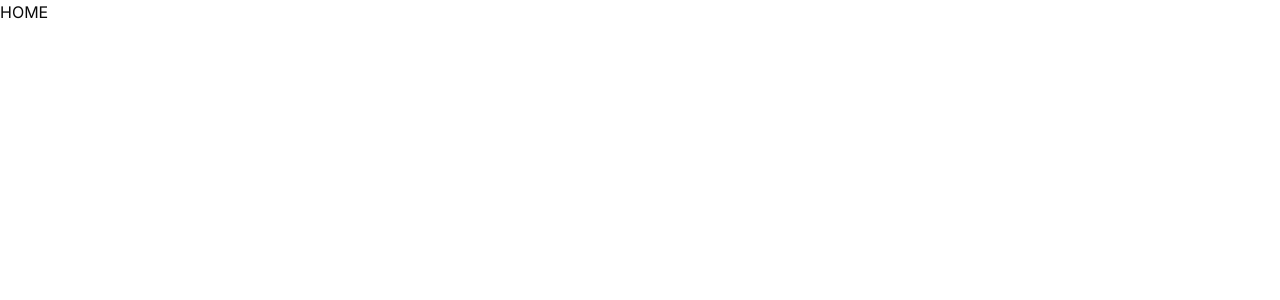
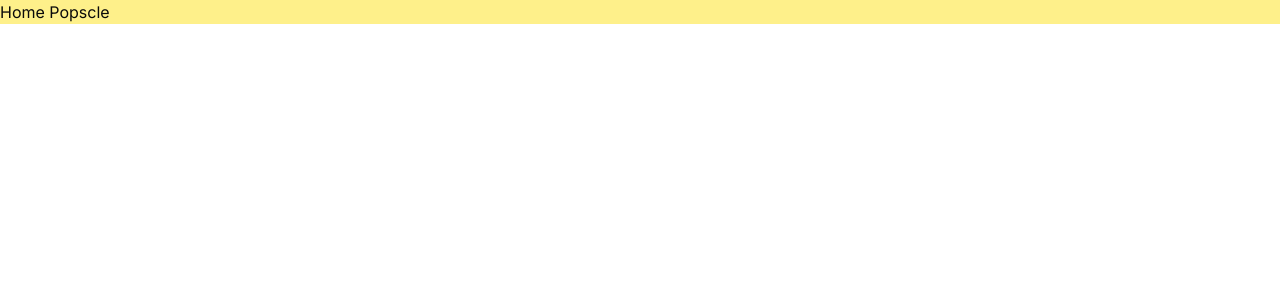
Before and after one commit to Ami-Sukumar01/Carbyte-Academy, a Next.js app: page /home in a window 1280 px wide. Shown: the top 300 px of the page. Built offline with nearby package versions, Linux system fonts and the light colour scheme.

Commit message:
add group for landing page

```diff
--- /dev/null
+++ b/app/(landing-page)/about/layout.tsx
@@ -0,0 +1,12 @@
+export default function AboutLayout({ children }: { children: React.ReactNode }) {
+
+  return (
+
+    // <html>
+    <main className="bg-slate-400 w-full h-full">
+      {children}
+    </main>
+
+
+  )
+}
--- /dev/null
+++ b/app/(landing-page)/about/page.tsx
@@ -0,0 +1,7 @@
+export default async function AboutPage() {
+  return (
+
+    <div className="w-full h-full">About Popscle</div>
+
+  )
+}
--- /dev/null
+++ b/app/(landing-page)/home/layout.tsx
@@ -0,0 +1,12 @@
+export default function LandingPageLayout({ children }: { children: React.ReactNode }) {
+
+  return (
+
+    // <html>
+    <main className="bg-yellow-200 w-full h-full">
+      {children}
+    </main>
+
+
+  )
+}
--- /dev/null
+++ b/app/(landing-page)/home/page.tsx
@@ -0,0 +1,5 @@
+export default async function HomePage() {
+  return (
+    <div className="w-full h-full">Home Popscle</div>
+  )
+}
--- a/app/home/page.tsx
+++ /dev/null
@@ -1,13 +0,0 @@
-import React from "react"
-
-
-export default function Home() {
-    return (
-      <div>
-        <h1>HOME</h1>
-
-
-
-    </div>
-  );
-}
```
